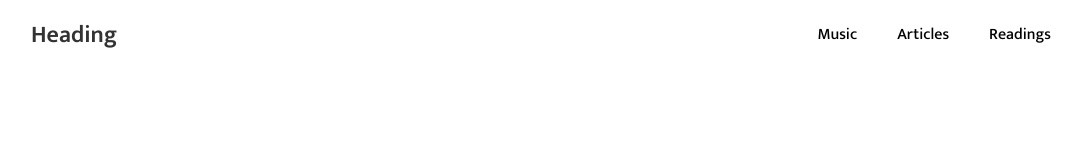
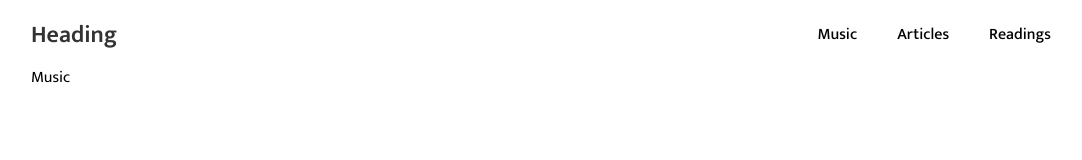
Before and after one commit to fezheng397/Tastes, a React (Create React App) app: page / in a window 1280 px wide. Shown: the top 160 px of the page, without its empty margins (89-1171 px from the left). Built offline with nearby package versions, Linux system fonts and the light colour scheme.

Commit message:
added tab logic

```diff
--- a/src/pages/Homepage.tsx
+++ b/src/pages/Homepage.tsx
@@ -14,17 +14,17 @@ const tabContent: TabData[] = [
   {
     id: 'music',
     displayName: 'Music',
-    component: <div></div>,
+    component: <div>Music</div>,
   },
   {
     id: 'articles',
     displayName: 'Articles',
-    component: <div></div>,
+    component: <div>Articles</div>,
   },
   {
     id: 'readings',
     displayName: 'Readings',
-    component: <div></div>,
+    component: <div>Readings</div>,
   },
 ];
 
@@ -39,12 +39,15 @@ const Homepage = ({}) => {
           <Tabs>
             {tabContent.map((content) => (
               <Tab>
-                <TabContents>{content.displayName}</TabContents>
+                <TabContents onClick={() => setActive(content)}>
+                  {content.displayName}
+                </TabContents>
               </Tab>
             ))}
           </Tabs>
         </Nav>
       </Container>
+      <Container>{active.component}</Container>
     </HomepageContainer>
   );
 };
```
